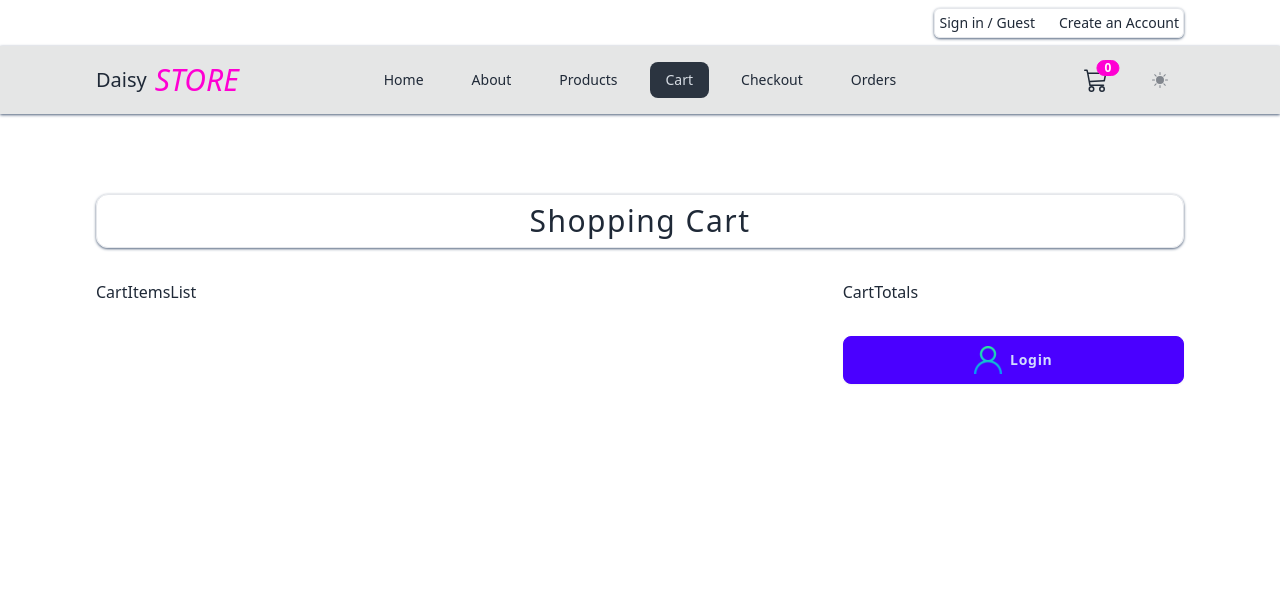
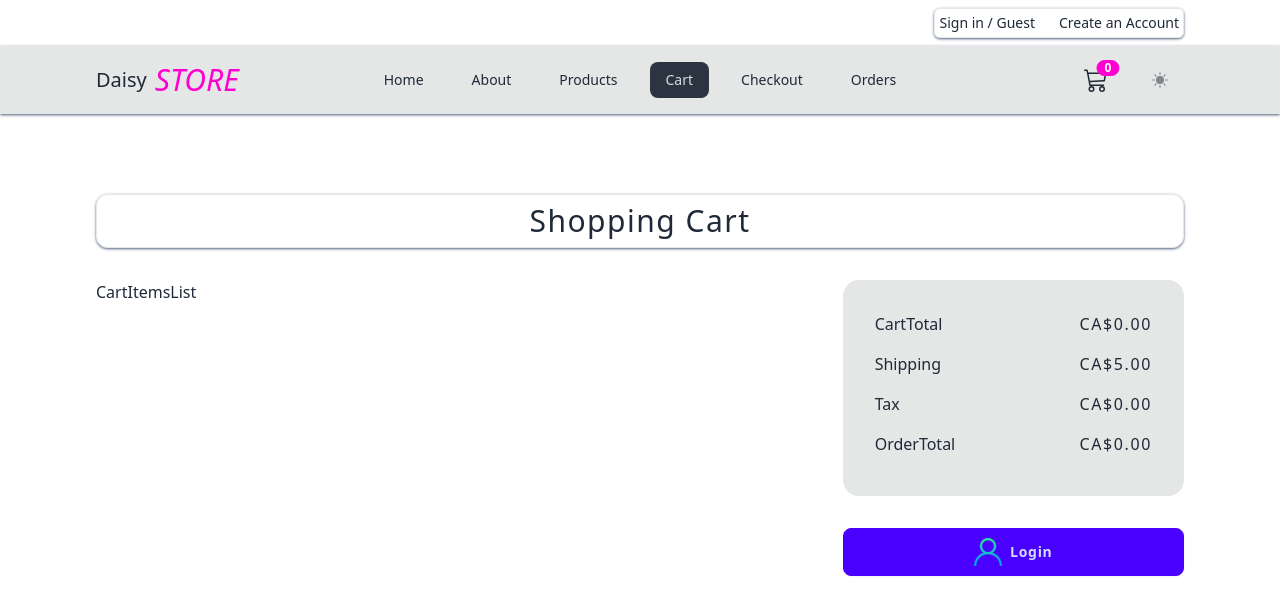
Before and after one commit to allanReyMacasaquit/daisy2, a React (Vite) app: page /cart in a window 1280 px wide. Shown: the top 614 px of the page. Built offline with nearby package versions, Linux system fonts and the light colour scheme.

Commit message:
cart totals

```diff
--- a/src/components/cart/CartTotals.jsx
+++ b/src/components/cart/CartTotals.jsx
@@ -1,4 +1,30 @@
+import { useSelector } from 'react-redux';
+import { formatPrice } from '../../utils';
+
 const CartTotals = () => {
-	return <div>CartTotals</div>;
+	const { cartTotal, shipping, tax, orderTotal } = useSelector(
+		(state) => state.cartState
+	);
+	const carts = {
+		cartTotal,
+		shipping,
+		tax,
+		orderTotal,
+	};
+
+	return (
+		<div className='card bg-base-300 capitalize'>
+			<div className='card-body '>
+				{Object.keys(carts).map((key) => (
+					<p key={key} className='flex justify-between pb-2'>
+						<span>{key}</span>
+						<span className='font-medium tracking-widest'>
+							{formatPrice(carts[key])}
+						</span>
+					</p>
+				))}
+			</div>
+		</div>
+	);
 };
 export default CartTotals;
```
